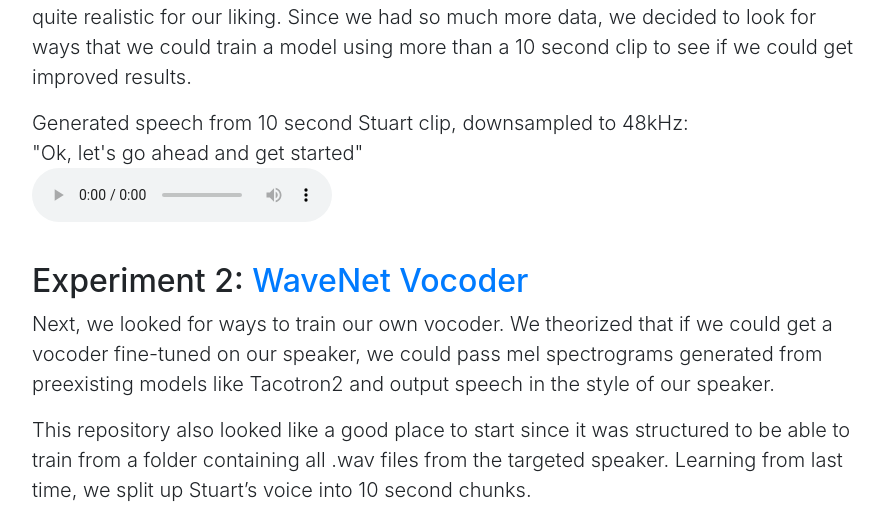
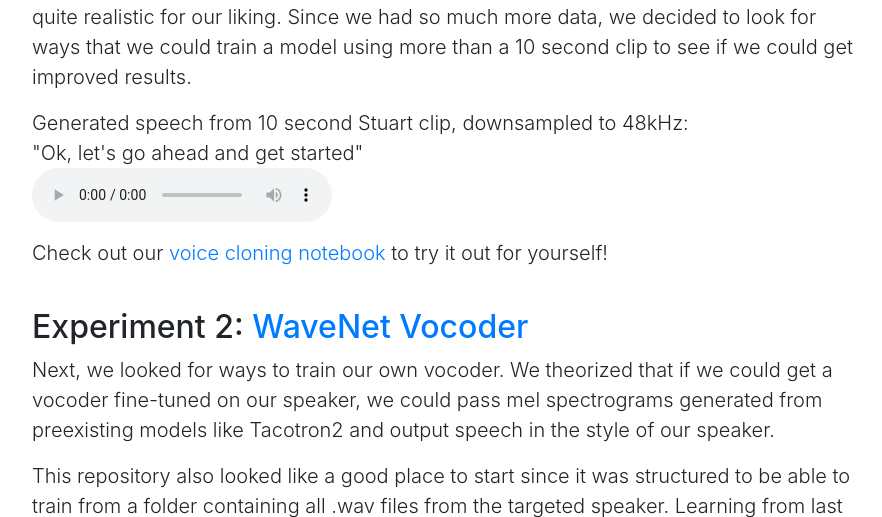
Before and after one commit to arthurjl/dl-script-gen, a Flask app: page / in a window 1280 px wide, after a click on "5 Speech Synthesis". Shown: the part 1475-1992 px from the top of the page, without its empty margins (338-1220 px from the left). Run offline with Flask 2, Linux system fonts and the light colour scheme; parts of the project's set-up code (start-up, migrations or seed data) failed here and were passed over; some libraries are stand-ins or nearby versions.

Commit message:
voice cloning notebook link :

```diff
--- a/app/templates/index.html
+++ b/app/templates/index.html
@@ -198,6 +198,7 @@
                                     <source src="static/audio-examples/cloning-stuart-get-started-48000.wav" type="audio/wav">
                                 </audio>
                             </p>
+                            <p class="lead">Check out our <a href="https://colab.research.google.com/drive/1X5Xf-liLXdl83mb7RE54Wb_6RgmfO1ys?authuser=3#scrollTo=PHenc_Bdh9yh" target="_blank">voice cloning notebook</a> to try it out for yourself!</h2></p>
 
                             <br>
                             <h2>Experiment 2: <a href="https://github.com/r9y9/wavenet_vocoder" target="_blank">WaveNet Vocoder</a></h2>
@@ -220,7 +221,6 @@
                             <br>
                             <h2>Experiment 4: <a href="https://github.com/NVIDIA/flowtron" target="_blank">Flowtron</a></h2>
                             <p class="lead">Finally, we found Flowtron through <a href="https://developer.nvidia.com/blog/training-your-own-voice-font-using-flowtron/" target="_blank">this blog post</a></h2> and were excited about the discussion of style transfer! Flowtron takes input text, encodes embeddings of these words, and decodes these embeddings to produce mel spectrograms. Then, the mel spectrograms can be decoded into waveforms using vocoders like Waveglow. Since we ran into so many training issues when trying to train a vocoder, we focused on training Flowtron instead and used a pretrained Waveglow model.</p>
-                            <!-- TODO: insert image for structure -->
 
                             <p class="lead">Flowtron network structure (excluding include text encoder and gate layer, source <a href="https://developer.nvidia.com/blog/training-your-own-voice-font-using-flowtron/" target="_blank">here</a>)<img src="static/graphs/flowtron-diagram.png" alt="Flowtron Diagram" style="width:100%"></p>
 
```
